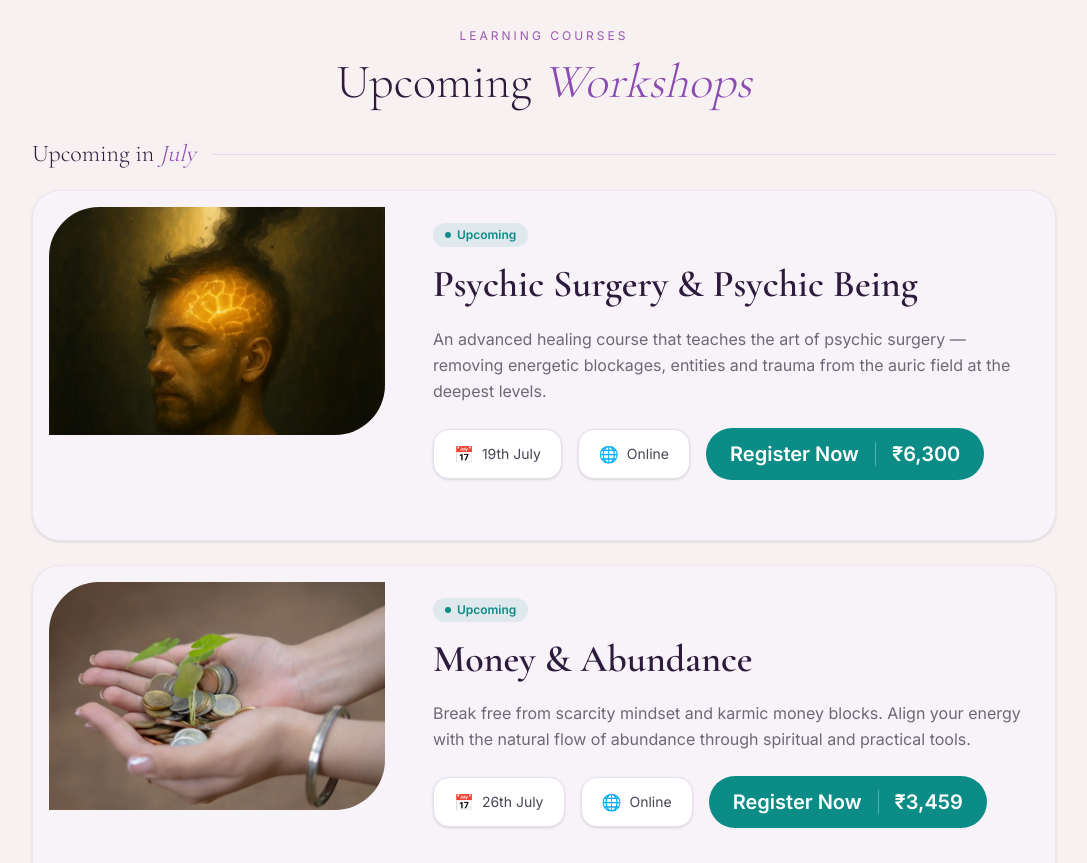
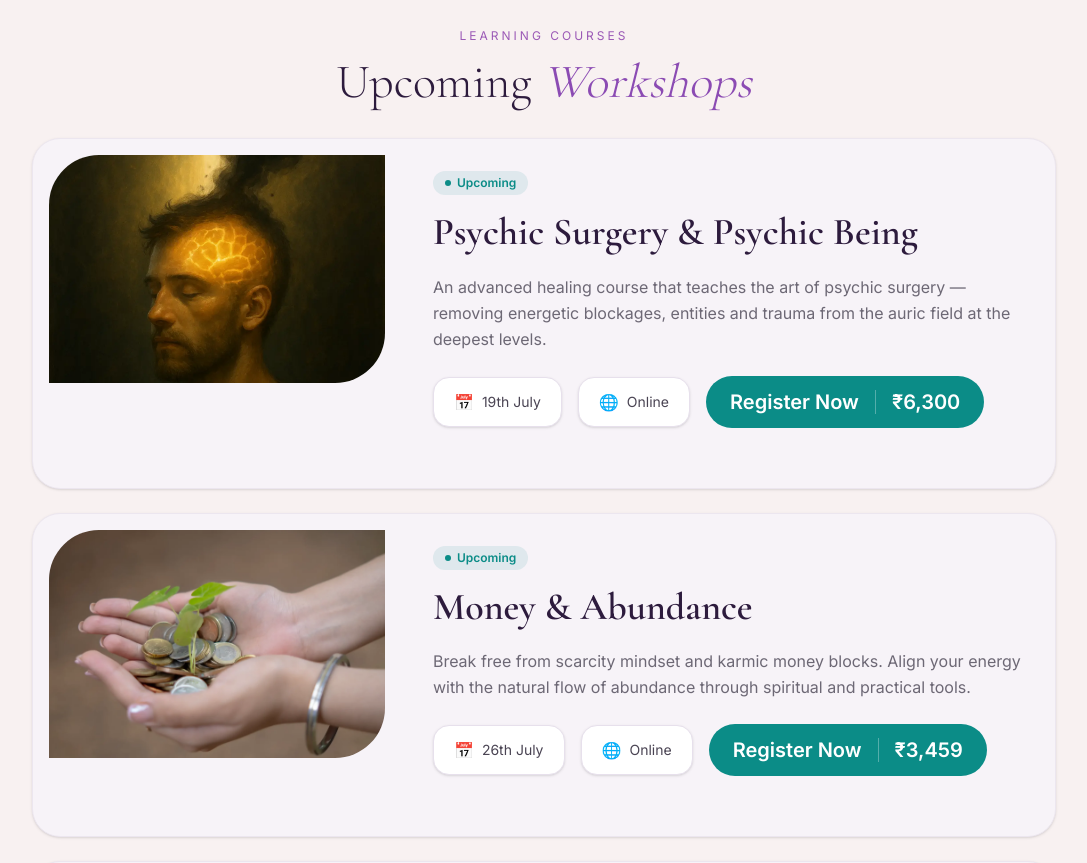
Before and after one commit to Sedawk-Dynamics/incredible-souls, a Next.js app: page / in a window 1280 px wide. Shown: the part 820-1683 px from the top of the page, without its empty margins (96-1183 px from the left). Built offline with nearby package versions, Linux system fonts and the light colour scheme.

Commit message:
updated website

```diff
--- a/app/page.tsx
+++ b/app/page.tsx
@@ -402,25 +402,14 @@ export default function HomePage() {
       </div>
     ) : (
       <>
-        {workshopSchedule.upcoming.map((group) => (
-          <div key={group.key} className="mb-10">
-            <div className="max-w-5xl mx-auto mb-5 flex items-center gap-4">
-              <h3 className="text-xl lg:text-2xl font-light text-[#2D1B3D] whitespace-nowrap">
-                Upcoming in{' '}
-                <span className="italic text-[#8B4BB3]">
-                  {group.monthName}
-                  {group.year !== new Date().getFullYear() ? ` ${group.year}` : ''}
-                </span>
-              </h3>
-              <span className="flex-1 h-px bg-[#E6D9EF]" />
-            </div>
-            <div className="space-y-6">
-              {group.items.map((workshop) => (
-                <HomeWorkshopCard key={workshop.id} workshop={workshop} completed={false} />
-              ))}
-            </div>
-          </div>
-        ))}
+        <div className="space-y-6">
+          {workshopSchedule.upcoming.flatMap((group) =>
+            group.items.map((workshop) => (
+              <HomeWorkshopCard key={workshop.id} workshop={workshop} completed={false} />
+            ))
+          )}
+        </div>
+
 
         {workshopSchedule.completed.length > 0 && (
           <div className="mb-4 opacity-70">
```
